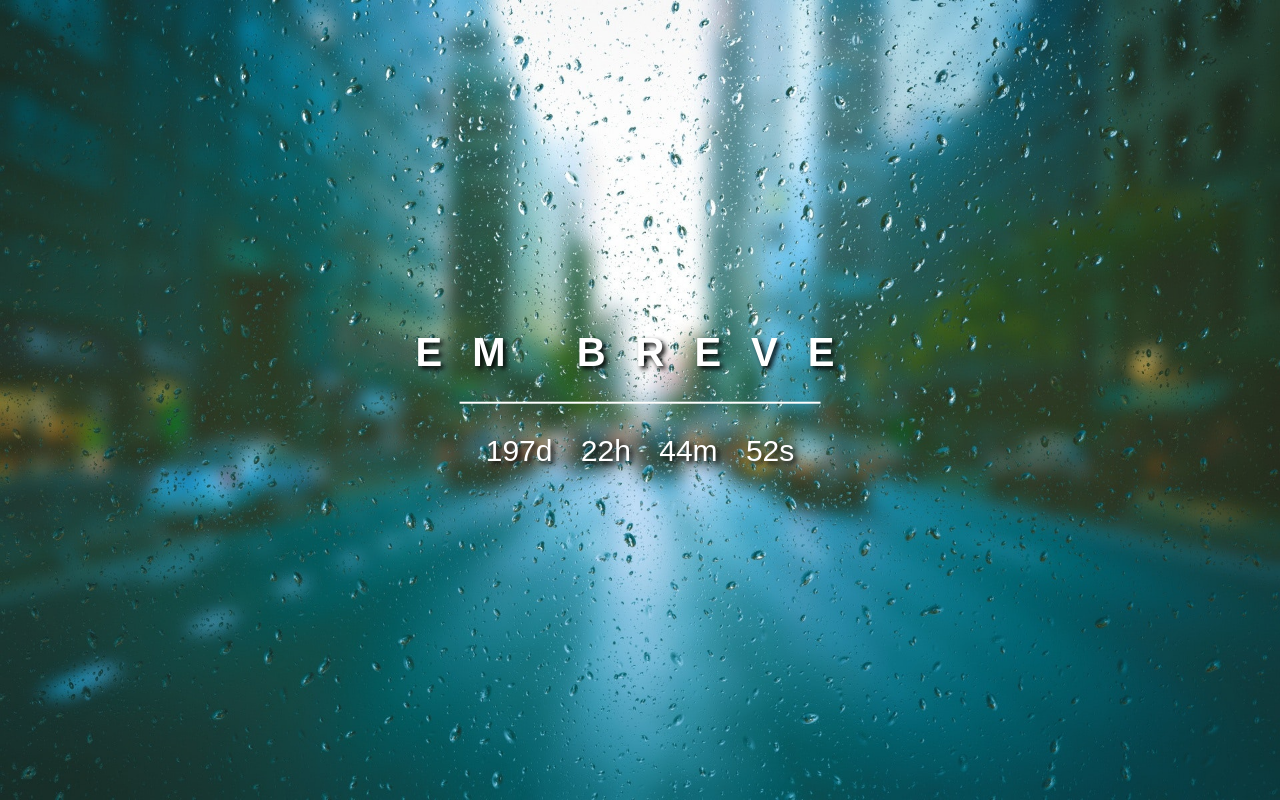
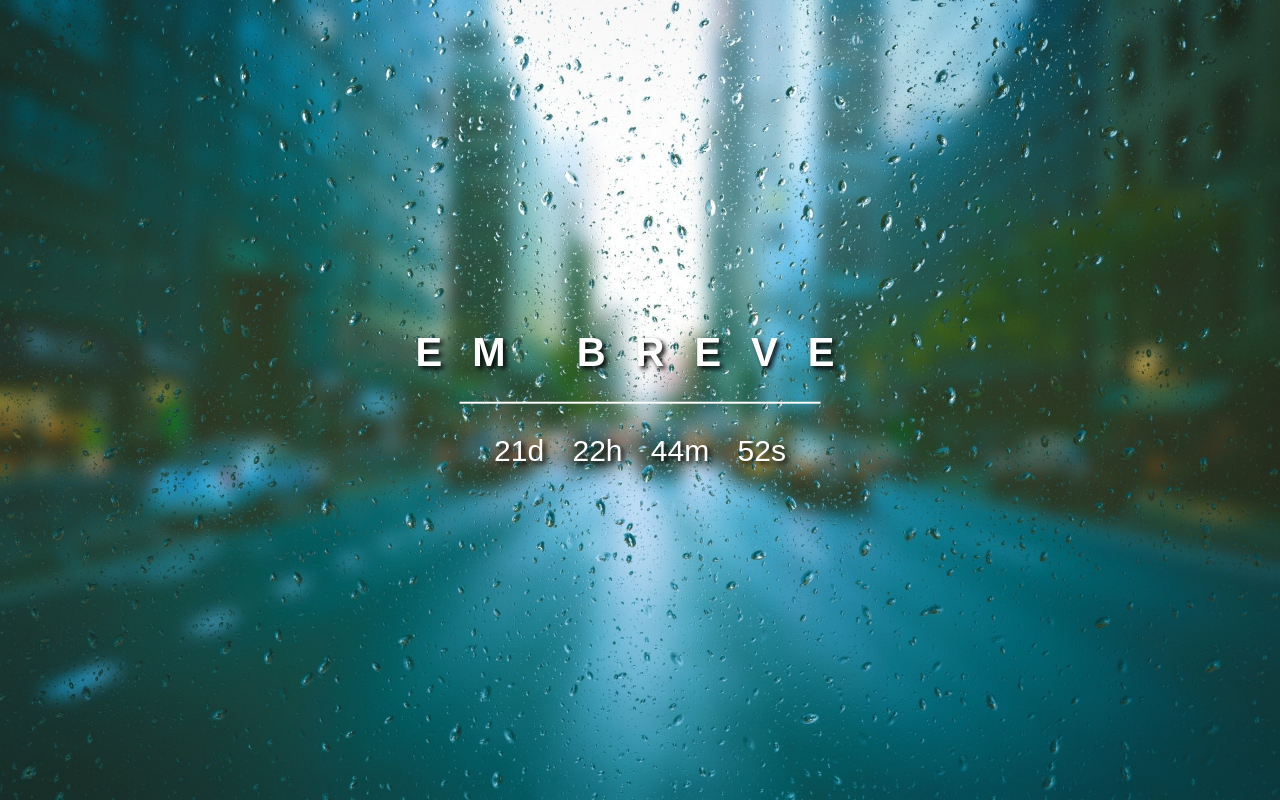
Before and after one commit to wagnerloch/Pagina-Em-Breve, a plain HTML site: page index.html in a window 1280 px wide. Drawn offline with Linux system fonts and the light colour scheme.

Commit message:
Update date

```diff
--- a/index.html
+++ b/index.html
@@ -55,7 +55,7 @@
     </body>
 
     <script>
-        var contadorRegressivo = new Date("Aug 15, 2019 23:59:59").getTime();
+        var contadorRegressivo = new Date("Feb 20, 2019 23:59:59").getTime();
 
         var contadorRegressivoFunction = setInterval(function () {
             var hoje = new Date().getTime();
```
